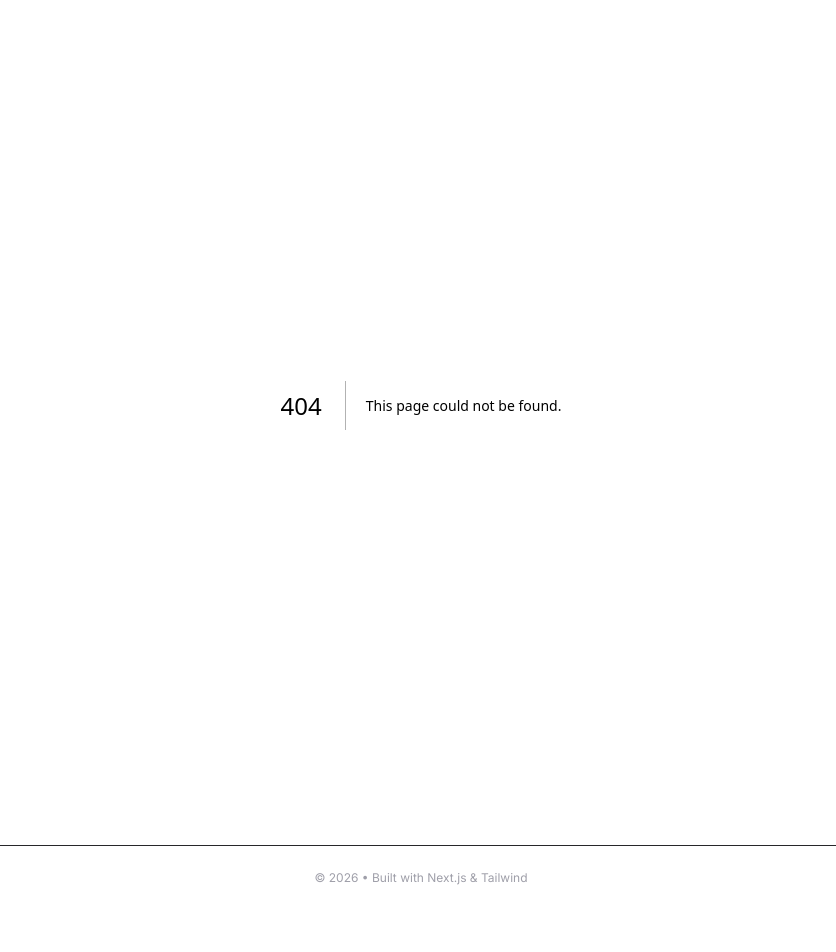
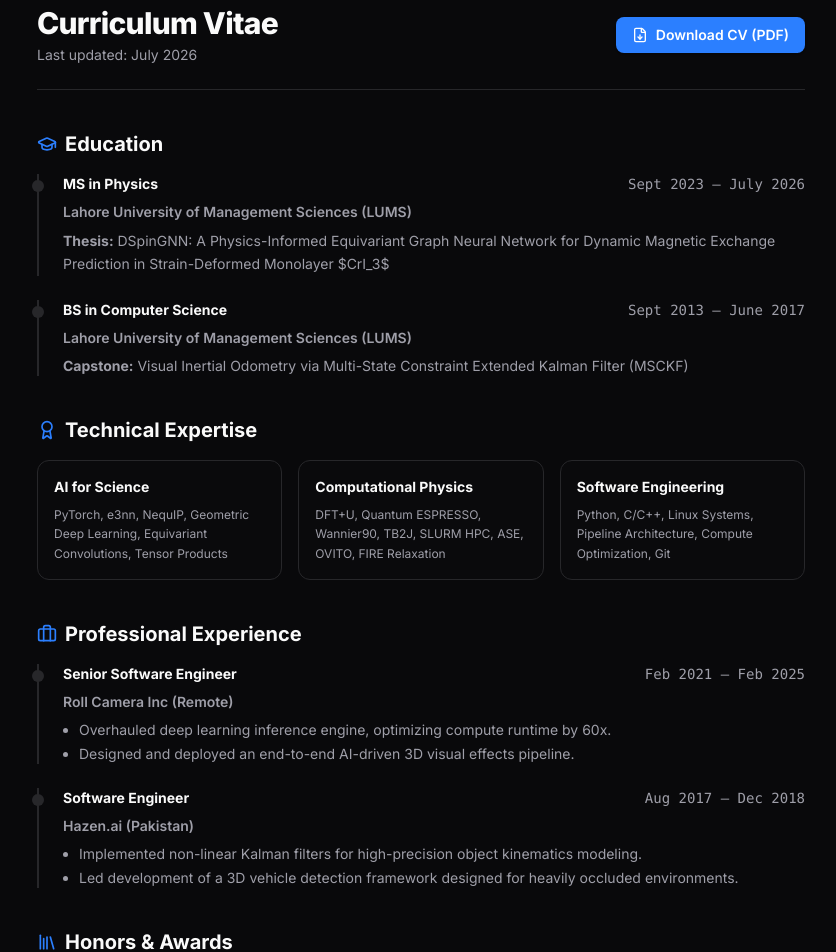
Before and after one commit to isamabdullah88/isamabdullah88.github.io, a Next.js app: page /cv in a window 1280 px wide. Before the commit this address had no page. Shown: the part 100-1052 px from the top of the page, without its empty margins (219-1055 px from the left). Before the commit the page ends 1010 px from the top, so only its background shows below. Built offline with nearby package versions, Linux system fonts and the light colour scheme.

Commit message:
feat: add screen-rendered CV page with downloadable PDF asset

```diff
--- /dev/null
+++ b/app/cv/page.tsx
@@ -0,0 +1,145 @@
+'use client';
+
+import React from 'react';
+import { motion } from 'framer-motion';
+import { FileDown, Calendar, GraduationCap, Briefcase, Award, Library } from 'lucide-react';
+
+export default function CVPage() {
+  return (
+    <motion.div
+      initial={{ opacity: 0, y: 15 }}
+      animate={{ opacity: 1, y: 0 }}
+      className="space-y-10 max-w-3xl mx-auto"
+    >
+      {/* HEADER & DOWNLOAD */}
+      <div className="flex flex-col sm:flex-row sm:items-center sm:justify-between gap-4 pb-6 border-b border-zinc-200 dark:border-zinc-800">
+        <div>
+          <h1 className="text-3xl font-extrabold tracking-tight text-zinc-900 dark:text-zinc-50">Curriculum Vitae</h1>
+          <p className="text-sm text-zinc-500 dark:text-zinc-400 mt-1">Last updated: July 2026</p>
+        </div>
+        <a
+          href="/Isam-Balghari-CV.pdf"
+          download="Isam-Balghari-CV.pdf"
+          className="inline-flex items-center justify-center gap-2 px-4 py-2 text-sm font-semibold text-white bg-blue-600 hover:bg-blue-500 dark:bg-blue-500 dark:hover:bg-blue-400 rounded-lg transition-all shadow-sm self-start sm:self-center"
+        >
+          <FileDown className="w-4 h-4" />
+          Download CV (PDF)
+        </a>
+      </div>
+
+      {/* EDUCATION */}
+      <section className="space-y-4">
+        <h2 className="text-xl font-bold text-zinc-900 dark:text-zinc-50 flex items-center gap-2">
+          <GraduationCap className="w-5 h-5 text-blue-500" />
+          Education
+        </h2>
+        <div className="space-y-6">
+          <div className="relative pl-6 border-l-2 border-zinc-200 dark:border-zinc-800 space-y-2">
+            <div className="absolute w-3 h-3 bg-zinc-200 dark:bg-zinc-800 rounded-full -left-[7px] top-1.5" />
+            <div className="flex flex-col sm:flex-row sm:justify-between text-sm">
+              <h3 className="font-bold text-zinc-900 dark:text-zinc-50">MS in Physics</h3>
+              <span className="text-zinc-500 dark:text-zinc-400 font-mono">Sept 2023 – July 2026</span>
+            </div>
+            <p className="text-sm text-zinc-600 dark:text-zinc-400 font-semibold">Lahore University of Management Sciences (LUMS)</p>
+            <p className="text-sm text-zinc-500 dark:text-zinc-400 leading-relaxed">
+              <strong>Thesis:</strong> DSpinGNN: A Physics-Informed Equivariant Graph Neural Network for Dynamic Magnetic Exchange Prediction in Strain-Deformed Monolayer $CrI_3$
+            </p>
+          </div>
+
+          <div className="relative pl-6 border-l-2 border-zinc-200 dark:border-zinc-800 space-y-2">
+            <div className="absolute w-3 h-3 bg-zinc-200 dark:bg-zinc-800 rounded-full -left-[7px] top-1.5" />
+            <div className="flex flex-col sm:flex-row sm:justify-between text-sm">
+              <h3 className="font-bold text-zinc-900 dark:text-zinc-50">BS in Computer Science</h3>
+              <span className="text-zinc-500 dark:text-zinc-400 font-mono">Sept 2013 – June 2017</span>
+            </div>
+            <p className="text-sm text-zinc-600 dark:text-zinc-400 font-semibold">Lahore University of Management Sciences (LUMS)</p>
+            <p className="text-sm text-zinc-500 dark:text-zinc-400">
+              <strong>Capstone:</strong> Visual Inertial Odometry via Multi-State Constraint Extended Kalman Filter (MSCKF)
+            </p>
+          </div>
+        </div>
+      </section>
+
+      {/* RESEARCH & PROFESSIONAL SKILLS */}
+      <section className="space-y-4">
+        <h2 className="text-xl font-bold text-zinc-900 dark:text-zinc-50 flex items-center gap-2">
+          <Award className="w-5 h-5 text-blue-500" />
+          Technical Expertise
+        </h2>
+        <div className="grid gap-4 sm:grid-cols-3 text-sm">
+          <div className="p-4 rounded-xl border border-zinc-200 dark:border-zinc-800 bg-zinc-50/30 dark:bg-zinc-900/10 space-y-2">
+            <h4 className="font-bold text-zinc-900 dark:text-zinc-50">AI for Science</h4>
+            <p className="text-xs text-zinc-600 dark:text-zinc-400 leading-relaxed">
+              PyTorch, e3nn, NequIP, Geometric Deep Learning, Equivariant Convolutions, Tensor Products
+            </p>
+          </div>
+          <div className="p-4 rounded-xl border border-zinc-200 dark:border-zinc-800 bg-zinc-50/30 dark:bg-zinc-900/10 space-y-2">
+            <h4 className="font-bold text-zinc-900 dark:text-zinc-50">Computational Physics</h4>
+            <p className="text-xs text-zinc-600 dark:text-zinc-400 leading-relaxed">
+              DFT+U, Quantum ESPRESSO, Wannier90, TB2J, SLURM HPC, ASE, OVITO, FIRE Relaxation
+            </p>
+          </div>
+          <div className="p-4 rounded-xl border border-zinc-200 dark:border-zinc-800 bg-zinc-50/30 dark:bg-zinc-900/10 space-y-2">
+            <h4 className="font-bold text-zinc-900 dark:text-zinc-50">Software Engineering</h4>
+            <p className="text-xs text-zinc-600 dark:text-zinc-400 leading-relaxed">
+              Python, C/C++, Linux Systems, Pipeline Architecture, Compute Optimization, Git
+            </p>
+          </div>
+        </div>
+      </section>
+
+      {/* PROFESSIONAL EXPERIENCE */}
+      <section className="space-y-4">
+        <h2 className="text-xl font-bold text-zinc-900 dark:text-zinc-50 flex items-center gap-2">
+          <Briefcase className="w-5 h-5 text-blue-500" />
+          Professional Experience
+        </h2>
+        <div className="space-y-6">
+          <div className="relative pl-6 border-l-2 border-zinc-200 dark:border-zinc-800 space-y-2">
+            <div className="absolute w-3 h-3 bg-zinc-200 dark:bg-zinc-800 rounded-full -left-[7px] top-1.5" />
+            <div className="flex flex-col sm:flex-row sm:justify-between text-sm">
+              <h3 className="font-bold text-zinc-900 dark:text-zinc-50">Senior Software Engineer</h3>
+              <span className="text-zinc-500 dark:text-zinc-400 font-mono">Feb 2021 – Feb 2025</span>
+            </div>
+            <p className="text-sm text-zinc-600 dark:text-zinc-400 font-semibold">Roll Camera Inc (Remote)</p>
+            <ul className="text-sm text-zinc-500 dark:text-zinc-400 space-y-1 list-disc pl-4">
+              <li>Overhauled deep learning inference engine, optimizing compute runtime by 60x.</li>
+              <li>Designed and deployed an end-to-end AI-driven 3D visual effects pipeline.</li>
+            </ul>
+          </div>
+
+          <div className="relative pl-6 border-l-2 border-zinc-200 dark:border-zinc-800 space-y-2">
+            <div className="absolute w-3 h-3 bg-zinc-200 dark:bg-zinc-800 rounded-full -left-[7px] top-1.5" />
+            <div className="flex flex-col sm:flex-row sm:justify-between text-sm">
+              <h3 className="font-bold text-zinc-900 dark:text-zinc-50">Software Engineer</h3>
+              <span className="text-zinc-500 dark:text-zinc-400 font-mono">Aug 2017 – Dec 2018</span>
+            </div>
+            <p className="text-sm text-zinc-600 dark:text-zinc-400 font-semibold">Hazen.ai (Pakistan)</p>
+            <ul className="text-sm text-zinc-500 dark:text-zinc-400 space-y-1 list-disc pl-4">
+              <li>Implemented non-linear Kalman filters for high-precision object kinematics modeling.</li>
+              <li>Led development of a 3D vehicle detection framework designed for heavily occluded environments.</li>
+            </ul>
+          </div>
+        </div>
+      </section>
+
+      {/* HONORS & SCHOLARSHIPS */}
+      <section className="space-y-4">
+        <h2 className="text-xl font-bold text-zinc-900 dark:text-zinc-50 flex items-center gap-2">
+          <Library className="w-5 h-5 text-blue-500" />
+          Honors & Awards
+        </h2>
+        <ul className="space-y-2 text-sm text-zinc-600 dark:text-zinc-400">
+          <li className="flex justify-between">
+            <span><strong>Dean's Honour Roll</strong> (LUMS MS Physics)</span>
+            <span className="font-mono text-xs text-zinc-500">2026</span>
+          </li>
+          <li className="flex justify-between">
+            <span><strong>Departmental Merit Scholarship</strong> (LUMS MS Physics)</span>
+            <span className="font-mono text-xs text-zinc-500">2024 – 2025</span>
+          </li>
+        </ul>
+      </section>
+    </motion.div>
+  );
+}
--- a/components/Navbar.tsx
+++ b/components/Navbar.tsx
@@ -15,6 +15,7 @@ export default function Navbar() {
     { name: 'Projects', href: '/projects' },
     { name: 'Books', href: '/books' },
     { name: 'Publications', href: '/publications' },
+    { name: 'CV', href: '/cv' },
   ];
 
   return (
```
Also changed, not shown: 1 other file (tests, documents, lock files or other folders).
